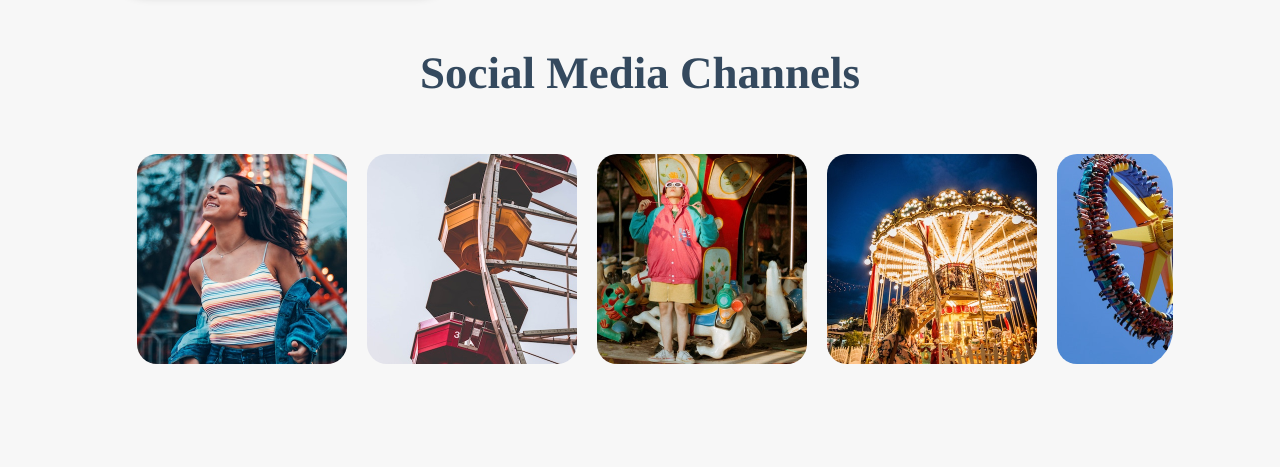
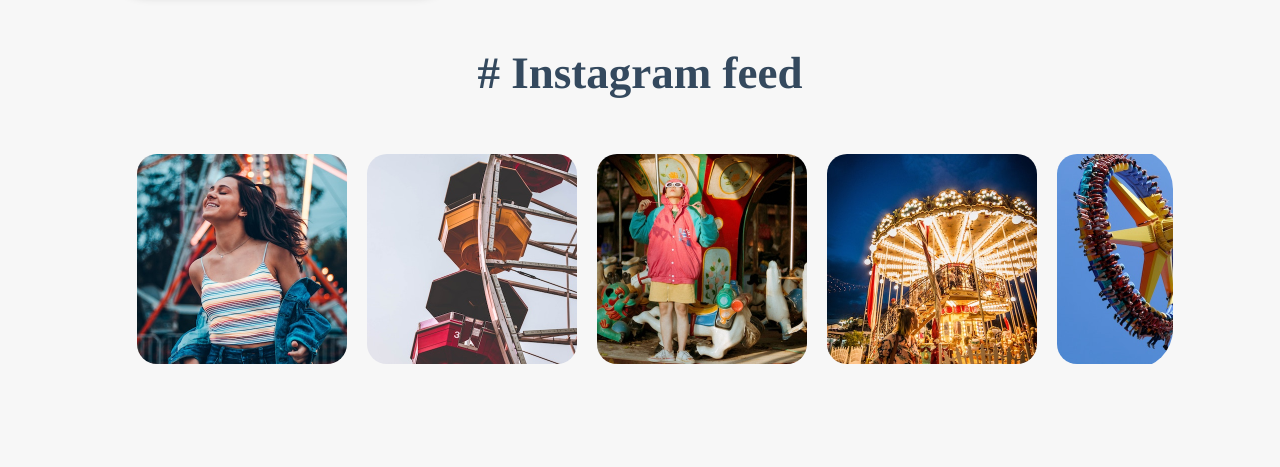
Before and after one commit to amilos/retro-park, a plain HTML site: page index.html in a window 1280 px wide. Shown: the part 2215-2682 px from the top of the page. Drawn offline with Linux system fonts and the light colour scheme; a web font is replaced by a local one.

Commit message:
Corrected title of social media strip

```diff
--- a/index.html
+++ b/index.html
@@ -138,25 +138,21 @@
 
       <!-- This is the social media strip section  -->
       <div class="socialMedia">
-        <h1>Social Media Channels</h1>
+        <h1># Instagram feed</h1>
 
         <!-- This is the container for social media images -->
         <div id="socialMediaImagesContainer">
           <div class="socialMediaImageContainer">
-            <img class="socialMediaImage" src="images/sm-cute-girl.jpg"
-              alt="Cute girl in theme park">
+            <img class="socialMediaImage" src="images/sm-cute-girl.jpg" alt="Cute girl in theme park">
           </div>
           <div class="socialMediaImageContainer">
-            <img class="socialMediaImage" src="images/sm-ferris-wheel-up-close.jpg"
-              alt="Ferris wheel from up close">
+            <img class="socialMediaImage" src="images/sm-ferris-wheel-up-close.jpg" alt="Ferris wheel from up close">
           </div>
           <div class="socialMediaImageContainer">
-            <img class="socialMediaImage" src="images/sm-girl-at-carrousel.jpg"
-              alt="Young girl at carrousel">
+            <img class="socialMediaImage" src="images/sm-girl-at-carrousel.jpg" alt="Young girl at carrousel">
           </div>
           <div class="socialMediaImageContainer">
-            <img class="socialMediaImage" src="images/sm-teen-at-carrousel.jpg"
-              alt="Teen at carrousel">
+            <img class="socialMediaImage" src="images/sm-teen-at-carrousel.jpg" alt="Teen at carrousel">
           </div>
           <div class="socialMediaImageContainer">
             <img class="socialMediaImage" src="images/sm-turn-around-crazy.jpg"
```
